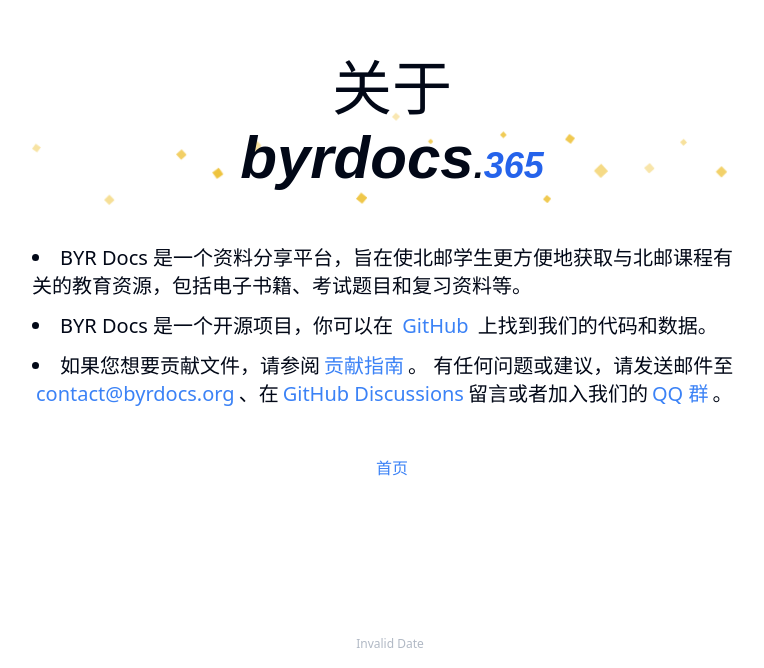
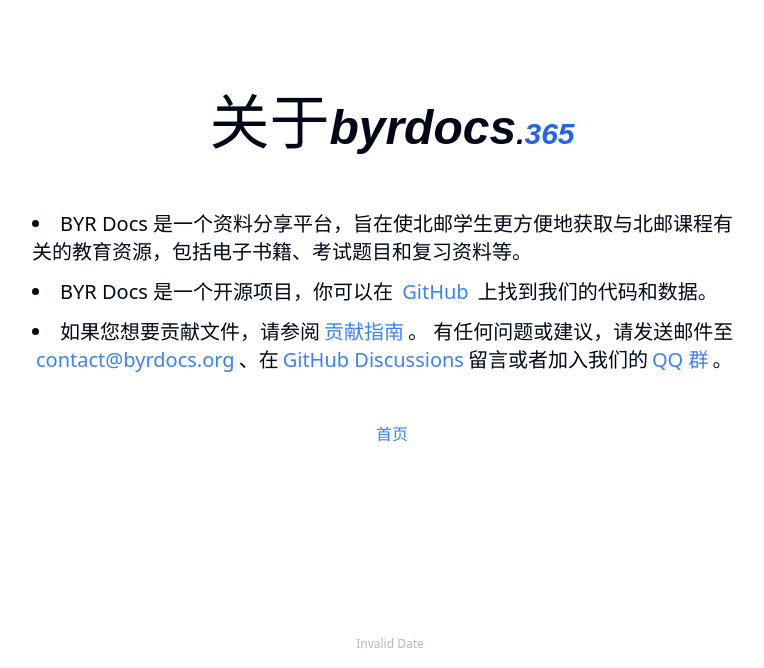
Before and after one commit to byrdocs/byrdocs-frontend, a React (Vite) app: page /about in a window 1280 px wide. Shown: the part 132-800 px from the top of the page, without its empty margins (248-1012 px from the left). Built offline with nearby package versions, Linux system fonts and the light colour scheme.

Commit message:
Update about logo

```diff
--- a/src/components/logo.tsx
+++ b/src/components/logo.tsx
@@ -79,9 +79,11 @@ function T365() {
 
 export function Logo({
     className,
+    confetti = false,
     size = 3
 }: {
     className?: string,
+    confetti?: boolean,
     size?: number
 }) {
     useEffect(() => {
@@ -148,10 +150,10 @@ export function Logo({
             break;
     }
 
-    return (
+    return confetti ? (
         <div className="relative">
-            {size === 2 && <Confetti />}
+            {confetti && <Confetti />}
             {logoElement}
         </div>
-    );
+    ) : logoElement;
 }
--- a/src/components/search.tsx
+++ b/src/components/search.tsx
@@ -205,7 +205,7 @@ export function Search({ onPreview: onLayoutPreview }: { onPreview: (preview: bo
                         )}
                             onClick={reset}
                         >
-                            <Logo size={top ? 0 : 2} className={cn({ "block xl:hidden": top })} />
+                            <Logo size={top ? 0 : 2} confetti={!top} className={cn({ "block xl:hidden": top })} />
                         </div>
                         <div className={cn("h-12 md:h-14", { "hidden": !inputFixed })} ref={relative}></div>
                         <div className={cn(
--- a/src/pages/About.tsx
+++ b/src/pages/About.tsx
@@ -34,7 +34,7 @@ export default function About() {
                 <div className="w-full m-auto h-98">
                     <div className="text-center my-12" style={{ lineHeight: 3 }}>
                         <span className="text-4xl sm:text-5xl md:text-6xl">关于</span>
-                        <Logo className="inline-block" size={2} />
+                        <Logo className="inline-block" size={1} />
                     </div>
                     <div className="space-y-3 text-xl">
                         <li>
```
